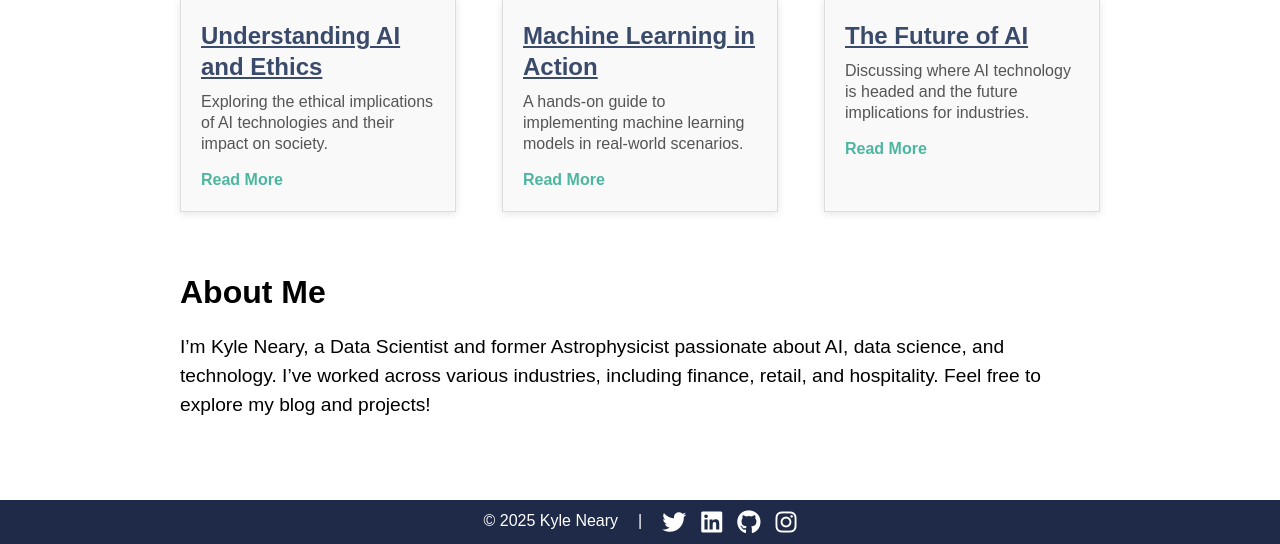
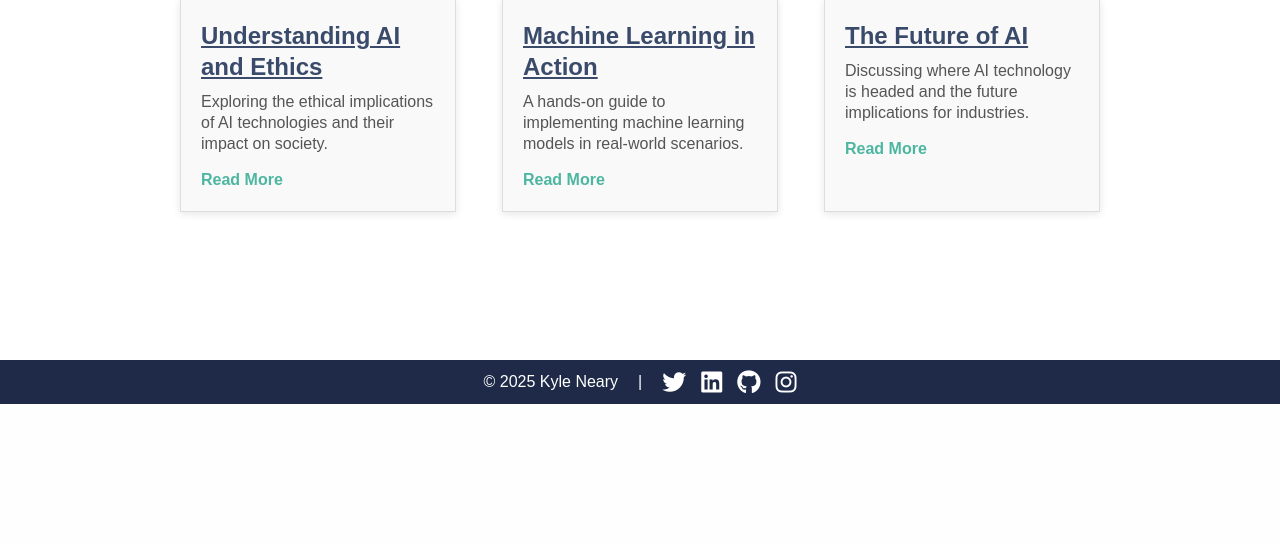
Before and after one commit to kylebneary/kylebneary-com, a Flask app: page / in a window 1280 px wide. Shown: the part 396-940 px from the top of the page. After the commit the page ends 800 px from the top, so only its background shows below. Run offline with Flask 3, Linux system fonts and the light colour scheme.

Commit message:
Simple stylistic changes

```diff
--- a/templates/base.html
+++ b/templates/base.html
@@ -3,9 +3,9 @@
 <head>
     <meta charset="UTF-8">
     <meta name="viewport" content="width=device-width, initial-scale=1.0">
-    <title>{% block title %}My Personal Website{% endblock %}</title>
+    <title>{% block title %}{% endblock %} | Kyle B. Neary</title>
     <link rel="stylesheet" href="{{ url_for('static', filename='css/styles.css') }}">
-    <!-- Font Awesome for social icons -->
+    <link rel="icon" href="{{ url_for('static', filename='images/favicon.ico') }}" type="image/x-icon">
     <link rel="stylesheet" href="https://cdnjs.cloudflare.com/ajax/libs/font-awesome/6.0.0-beta3/css/all.min.css">
 </head>
 <body>
@@ -16,7 +16,7 @@
                 <li><a href="{{ url_for('home_bp.index') }}" class="{% if request.path == '/' %}active{% endif %}">Home</a></li>
                 <li><a href="{{ url_for('blog_bp.index') }}" class="{% if request.path.startswith('/blog') %}active{% endif %}">Blog</a></li>
                 <li><a href="{{ url_for('projects_bp.index') }}" class="{% if request.path.startswith('/projects') %}active{% endif %}">Projects</a></li>
-                <li><a href="{{ url_for('about_bp.index') }}" class="{% if request.path.startswith('/resume') %}active{% endif %}">About Me</a></li>
+                <li><a href="{{ url_for('about_bp.index') }}" class="{% if request.path.startswith('/about-me') %}active{% endif %}">About Me</a></li>
             </ul>
         </nav>
     </header>
--- a/templates/index.html
+++ b/templates/index.html
@@ -1,6 +1,6 @@
 {% extends 'base.html' %}
 
-{% block title %}Welcome to My Personal Website{% endblock %}
+{% block title %}Welcome{% endblock %}
 
 {% block content %}
     <section class="intro">
@@ -31,8 +31,4 @@
         </div>
     </section>
 
-    <section class="about">
-        <h2>About Me</h2>
-        <p>I’m Kyle Neary, a Data Scientist and former Astrophysicist passionate about AI, data science, and technology. I’ve worked across various industries, including finance, retail, and hospitality. Feel free to explore my blog and projects!</p>
-    </section>
 {% endblock %}
```
Also changed, not shown: static/images/favicon.ico (added).
